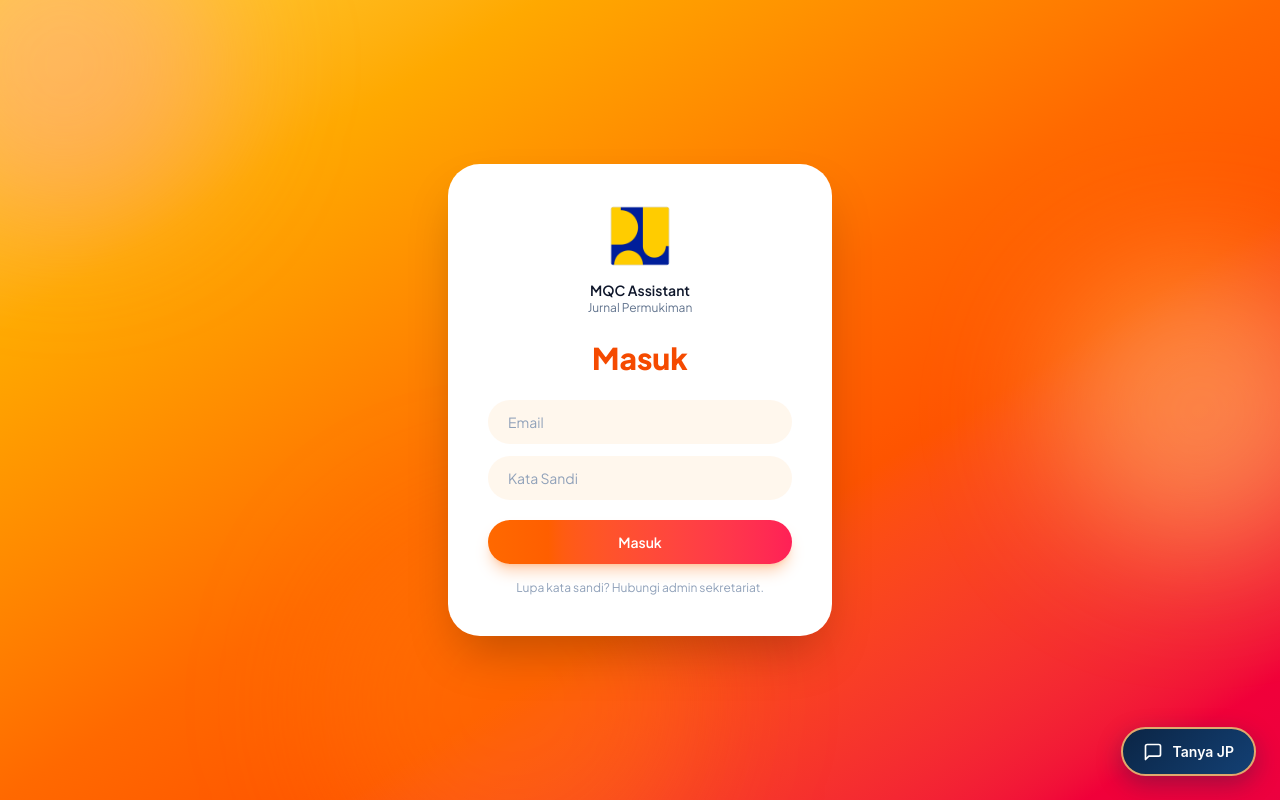
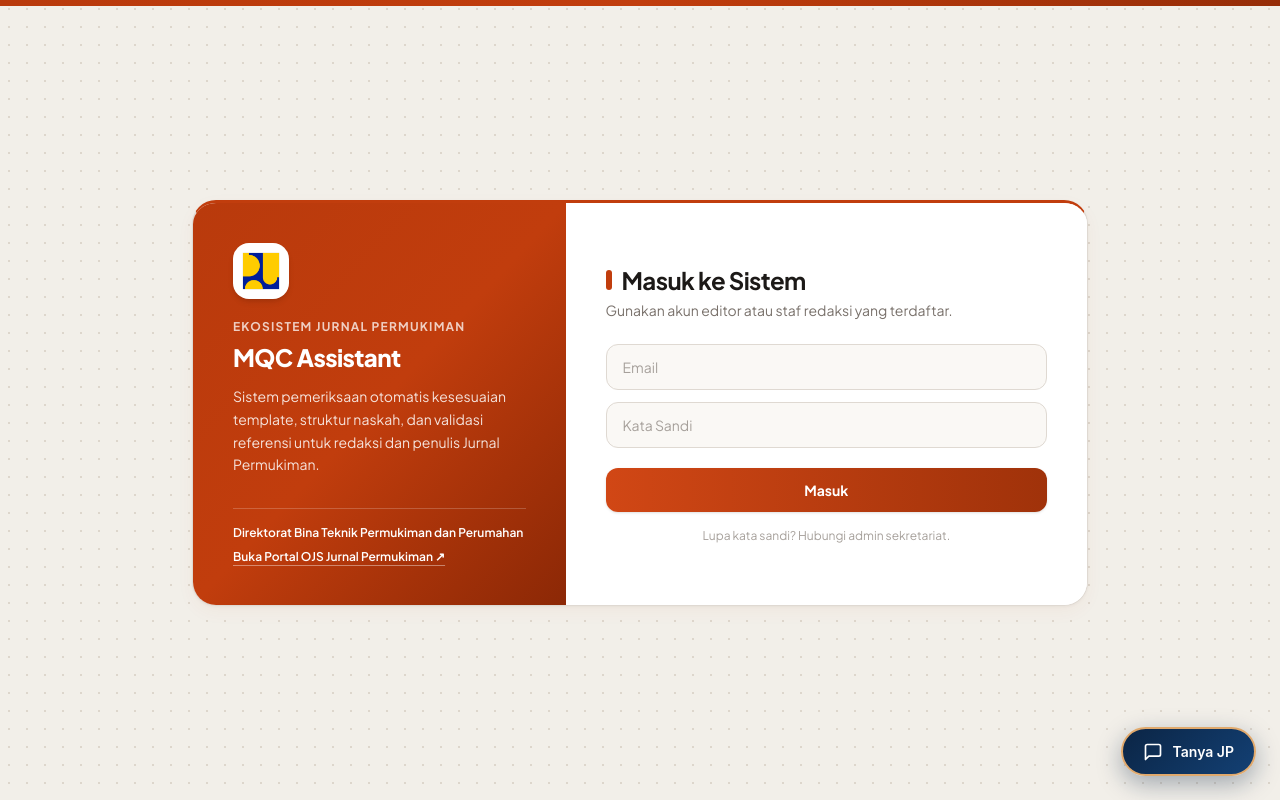
Before and after one commit to danytriyatna/MQC-JurnalPermukiman, a Next.js app: page /login in a window 1280 px wide. Built offline with nearby package versions, Linux system fonts and the light colour scheme; no server answers.

Commit message:
style(upload,login): unify upload, login, and empty states with Puskim Merah Bata design system

```diff
--- a/src/app/login/page.tsx
+++ b/src/app/login/page.tsx
@@ -14,39 +14,61 @@ export default async function LoginPage() {
   }
 
   return (
-    <div className="relative flex min-h-screen items-center justify-center overflow-hidden bg-gradient-to-br from-amber-300 via-orange-500 to-rose-600 px-4">
-      {/* Decorative warm blobs, purely visual */}
-      <div
-        className="pointer-events-none absolute -left-24 -top-24 h-80 w-80 rounded-full bg-rose-300/40 blur-3xl"
-        aria-hidden="true"
-      />
-      <div
-        className="pointer-events-none absolute -right-16 top-1/3 h-72 w-72 rounded-full bg-amber-200/40 blur-3xl"
-        aria-hidden="true"
-      />
-      <div
-        className="pointer-events-none absolute -bottom-24 left-1/4 h-96 w-96 rounded-full bg-orange-400/30 blur-3xl"
-        aria-hidden="true"
-      />
+    <div className="flex min-h-screen flex-col puskim-canvas">
+      <div className="h-1.5 w-full bg-gradient-to-r from-[#B93A0C] via-[#C13D0D] to-[#962D08]" />
 
-      <div className="relative z-10 w-full max-w-sm">
-        <div className="rounded-[2rem] bg-white p-8 shadow-2xl sm:p-10">
-          <div className="mb-6 flex flex-col items-center text-center">
-            {/* Logo sits on white so its navy/gold colors stay clean against the warm gradient behind the card. */}
+      <div className="flex flex-1 items-center justify-center px-4 py-10">
+        <div className="fresh-card grid w-full max-w-4xl overflow-hidden rounded-3xl border-t-[3px] border-t-[#C13D0D] md:grid-cols-12">
+          <div className="flex flex-col justify-between bg-gradient-to-br from-[#B93A0C] via-[#C13D0D] to-[#8C2806] p-8 text-white md:col-span-5 sm:p-10">
+            <div>
+              <div className="inline-flex h-14 w-14 items-center justify-center rounded-2xl bg-white p-2 shadow-md">
                 <Image
                   src="/logo-pu.png"
                   alt="Logo Kementerian Pekerjaan Umum"
-              width={64}
-              height={64}
-              className="rounded-xl"
+                  width={44}
+                  height={44}
+                  className="object-contain"
                   priority
                 />
-            <p className="mt-3 text-sm font-semibold text-slate-900">MQC Assistant</p>
-            <p className="text-xs text-slate-500">Jurnal Permukiman</p>
+              </div>
+              <p className="mt-5 text-xs font-bold uppercase tracking-widest text-white/75">
+                Ekosistem Jurnal Permukiman
+              </p>
+              <h2 className="mt-1.5 text-2xl font-extrabold tracking-tight text-white">
+                MQC Assistant
+              </h2>
+              <p className="mt-3 text-sm leading-relaxed text-white/85">
+                Sistem pemeriksaan otomatis kesesuaian template, struktur naskah, dan validasi
+                referensi untuk redaksi dan penulis Jurnal Permukiman.
+              </p>
             </div>
 
-          <h1 className="mb-6 text-center text-3xl font-extrabold text-orange-600">Masuk</h1>
+            <div className="mt-8 border-t border-white/20 pt-4 text-xs text-white/80">
+              <p className="font-semibold text-white">Direktorat Bina Teknik Permukiman dan Perumahan</p>
+              <a
+                href="http://localhost/jurnalpermukiman/index.php/JP"
+                target="_blank"
+                rel="noopener noreferrer"
+                className="mt-2 inline-flex items-center gap-1 font-semibold text-white underline decoration-white/40 underline-offset-4 hover:decoration-white"
+              >
+                Buka Portal OJS Jurnal Permukiman ↗
+              </a>
+            </div>
+          </div>
+
+          <div className="flex flex-col justify-center bg-white p-8 md:col-span-7 sm:p-10">
+            <div className="mb-6">
+              <div className="flex items-center gap-2.5">
+                <span className="h-5 w-1.5 rounded-full bg-[#C13D0D]" aria-hidden="true" />
+                <h1 className="text-2xl font-bold tracking-tight text-stone-900">Masuk ke Sistem</h1>
+              </div>
+              <p className="mt-1 text-sm text-stone-500">
+                Gunakan akun editor atau staf redaksi yang terdaftar.
+              </p>
+            </div>
+
             <LoginForm />
+          </div>
         </div>
       </div>
     </div>
--- a/src/app/manuscripts/upload/page.tsx
+++ b/src/app/manuscripts/upload/page.tsx
@@ -1,19 +1,108 @@
+import Link from "next/link";
 import AppHeader from "@/components/layout/AppHeader";
 import UploadForm from "@/components/upload/UploadForm";
 
+const SCREENING_CHECKLIST = [
+  {
+    title: "Judul, Penulis & Afiliasi",
+    desc: "Memeriksa kesesuaian font Cambria, posisi rata tengah, dan kelengkapan afiliasi penulis.",
+  },
+  {
+    title: "Abstrak Indonesia & Inggris",
+    desc: "Mengecek batas jumlah kata (200–250 kata), format paragraf, dan keberadaan kata kunci.",
+  },
+  {
+    title: "Margin Halaman & Heading",
+    desc: "Validasi margin standar (25 mm), ukuran header/footer (15 mm), serta penomoran sub-bab.",
+  },
+  {
+    title: "Tabel, Gambar & Persamaan",
+    desc: "Memastikan posisi caption gambar di bawah, caption tabel di atas, dan penomoran berurutan.",
+  },
+  {
+    title: "Referensi & Sitasi",
+    desc: "Mendukung verifikasi daftar pustaka serta kelengkapan tautan DOI / rujukan standar.",
+  },
+];
+
 export default function UploadManuscriptPage() {
   return (
-    <div className="min-h-screen bg-slate-50">
+    <div className="flex min-h-screen flex-col puskim-canvas">
       <AppHeader />
-      <main className="mx-auto max-w-3xl px-4 py-6 sm:px-6">
-        <div className="mb-5">
-          <h1 className="text-lg font-semibold text-slate-900">Unggah Naskah</h1>
-          <p className="mt-0.5 text-sm text-slate-500">
-            Sistem akan otomatis memeriksa kesesuaian naskah dengan template Jurnal Permukiman.
-          </p>
+      <main className="mx-auto w-full max-w-[1760px] flex-1 px-4 py-6 sm:px-6 lg:px-8">
+        <div className="mb-4">
+          <Link
+            href="/dashboard"
+            className="inline-flex items-center gap-1.5 rounded-lg border border-[#DFD9D2] bg-white px-3 py-1.5 text-xs font-semibold text-[#A0320A] shadow-xs transition-colors hover:border-[#F4D4C9] hover:bg-[#FDF4F0]"
+          >
+            <span aria-hidden="true">&larr;</span>
+            Kembali ke Antrean &amp; Riwayat Naskah
+          </Link>
         </div>
-        <UploadForm />
+
+        <div className="grid grid-cols-1 gap-6 lg:grid-cols-12">
+          <div className="lg:col-span-8">
+            <div className="fresh-card rounded-2xl border-t-[3px] border-t-[#C13D0D] p-6">
+              <div className="mb-5 flex items-start gap-3">
+                <span
+                  className="mt-1 h-7 w-1.5 shrink-0 rounded-full bg-gradient-to-b from-[#D14715] to-[#8C2806]"
+                  aria-hidden="true"
+                />
+                <div>
+                  <h1 className="text-xl font-bold tracking-tight text-stone-900">Unggah Naskah</h1>
+                  <p className="mt-0.5 text-sm text-stone-600">
+                    Sistem akan otomatis memeriksa kesesuaian dokumen <span className="font-mono text-xs">.docx</span>{" "}
+                    dengan template resmi <strong>Jurnal Permukiman</strong>.
+                  </p>
+                </div>
+              </div>
+              <UploadForm />
+            </div>
+          </div>
+
+          <aside className="space-y-5 lg:col-span-4">
+            <div className="fresh-card overflow-hidden rounded-2xl">
+              <div className="flex items-center justify-between border-b border-[#EFEAE4] bg-[#FAF8F5]/90 px-5 py-3">
+                <div className="flex items-center gap-2">
+                  <span className="h-2 w-2 rounded-full bg-[#C13D0D]" aria-hidden="true" />
+                  <h2 className="text-sm font-bold text-stone-900">Komponen yang Diperiksa</h2>
+                </div>
+                <span className="rounded-full border border-[#F4D4C9] bg-[#FDF4F0] px-2.5 py-0.5 text-[11px] font-semibold text-[#A0320A]">
+                  5 bagian
+                </span>
+              </div>
+              <ul className="divide-y divide-[#EFEAE4]">
+                {SCREENING_CHECKLIST.map((item) => (
+                  <li key={item.title} className="px-5 py-3.5">
+                    <p className="text-sm font-semibold text-stone-900">{item.title}</p>
+                    <p className="mt-0.5 text-xs leading-relaxed text-stone-500">{item.desc}</p>
+                  </li>
+                ))}
+              </ul>
+            </div>
+          </aside>
+        </div>
       </main>
+
+      <footer className="mt-auto border-t border-[#DFD9D2] bg-white/80 backdrop-blur-xs">
+        <div className="mx-auto flex w-full max-w-[1760px] flex-col items-start justify-between gap-2 px-4 py-3 text-xs text-stone-500 sm:flex-row sm:items-center sm:px-6 lg:px-8">
+          <div className="flex items-center gap-2">
+            <span className="h-2 w-2 rounded-full bg-[#C13D0D]" aria-hidden="true" />
+            <span>
+              <strong className="font-semibold text-stone-700">MQC Assistant</strong> · Jurnal Permukiman — Direktorat
+              Bina Teknik Permukiman dan Perumahan, Kementerian PU
+            </span>
+          </div>
+          <a
+            href="http://localhost/jurnalpermukiman/index.php/JP"
+            target="_blank"
+            rel="noopener noreferrer"
+            className="font-medium text-[#A0320A] transition-colors hover:underline"
+          >
+            Portal OJS Jurnal Permukiman ↗
+          </a>
+        </div>
+      </footer>
     </div>
   );
 }
--- a/src/components/auth/LoginForm.tsx
+++ b/src/components/auth/LoginForm.tsx
@@ -46,7 +46,7 @@ export default function LoginForm() {
           required
           value={email}
           onChange={(e) => setEmail(e.target.value)}
-          className="w-full rounded-full bg-orange-50 px-5 py-3 text-sm text-slate-900 placeholder:text-slate-400 transition-shadow duration-150 focus:outline-none focus:ring-2 focus:ring-orange-400"
+          className="w-full rounded-xl border border-[#DFD9D2] bg-[#FAF8F5] px-4 py-3 text-sm text-stone-900 placeholder:text-stone-400 transition-colors focus:border-[#C13D0D] focus:bg-white focus:outline-none focus:ring-1 focus:ring-[#C13D0D]"
           placeholder="Email"
         />
       </div>
@@ -63,7 +63,7 @@ export default function LoginForm() {
           required
           value={password}
           onChange={(e) => setPassword(e.target.value)}
-          className="w-full rounded-full bg-orange-50 px-5 py-3 text-sm text-slate-900 placeholder:text-slate-400 transition-shadow duration-150 focus:outline-none focus:ring-2 focus:ring-orange-400"
+          className="w-full rounded-xl border border-[#DFD9D2] bg-[#FAF8F5] px-4 py-3 text-sm text-stone-900 placeholder:text-stone-400 transition-colors focus:border-[#C13D0D] focus:bg-white focus:outline-none focus:ring-1 focus:ring-[#C13D0D]"
           placeholder="Kata Sandi"
         />
       </div>
@@ -77,12 +77,12 @@ export default function LoginForm() {
       <button
         type="submit"
         disabled={isSubmitting}
-        className="mt-2 rounded-full bg-gradient-to-r from-orange-500 to-rose-500 px-4 py-3 text-sm font-semibold text-white shadow-lg shadow-orange-500/30 transition-[filter,transform] duration-150 hover:brightness-105 active:scale-[0.97] disabled:cursor-not-allowed disabled:opacity-60 disabled:active:scale-100"
+        className="mt-2 rounded-xl bg-gradient-to-r from-[#D14715] to-[#A0320A] px-4 py-3 text-sm font-bold text-white shadow-sm transition-[filter,transform] duration-150 hover:brightness-105 active:scale-[0.98] disabled:cursor-not-allowed disabled:opacity-60 disabled:active:scale-100"
       >
         {isSubmitting ? "Masuk..." : "Masuk"}
       </button>
 
-      <p className="mt-1 text-center text-xs text-slate-400">
+      <p className="mt-1 text-center text-xs text-stone-400">
         Lupa kata sandi? Hubungi admin sekretariat.
       </p>
     </form>
--- a/src/components/dashboard/EmptyStateDashboard.tsx
+++ b/src/components/dashboard/EmptyStateDashboard.tsx
@@ -7,16 +7,16 @@ interface EmptyStateProps {
 export default function EmptyStateDashboard({ variant, onResetFilters }: EmptyStateProps) {
   if (variant === "no-results") {
     return (
-      <div className="flex flex-col items-center justify-center rounded-lg border border-dashed border-slate-300 bg-white px-6 py-16 text-center">
-        <p className="text-sm font-medium text-slate-900">Tidak ada naskah yang cocok</p>
-        <p className="mt-1 text-sm text-slate-500">
+      <div className="fresh-card flex flex-col items-center justify-center rounded-2xl px-6 py-16 text-center">
+        <p className="text-sm font-semibold text-stone-900">Tidak ada naskah yang cocok</p>
+        <p className="mt-1 text-sm text-stone-500">
           Coba ubah kata kunci pencarian atau filter status.
         </p>
         {onResetFilters && (
           <button
             type="button"
             onClick={onResetFilters}
-            className="mt-4 rounded-md bg-white px-3 py-1.5 text-sm font-medium text-slate-700 ring-1 ring-inset ring-slate-300 transition-[background-color,transform] duration-150 hover:bg-slate-50 active:scale-[0.97]"
+            className="mt-4 rounded-lg border border-[#F4D4C9] bg-[#FDF4F0] px-3.5 py-1.5 text-sm font-semibold text-[#A0320A] transition-colors duration-150 hover:bg-[#C13D0D] hover:text-white active:scale-[0.97]"
           >
             Reset filter
           </button>
@@ -26,10 +26,10 @@ export default function EmptyStateDashboard({ variant, onResetFilters }: EmptySt
   }
 
   return (
-    <div className="flex flex-col items-center justify-center rounded-lg border border-dashed border-slate-300 bg-white px-6 py-20 text-center">
-      <div className="flex h-12 w-12 items-center justify-center rounded-full bg-slate-100">
+    <div className="fresh-card flex flex-col items-center justify-center rounded-2xl px-6 py-20 text-center">
+      <div className="flex h-12 w-12 items-center justify-center rounded-full bg-[#FDF4F0] ring-1 ring-[#F4D4C9]">
         <svg
-          className="h-6 w-6 text-slate-400"
+          className="h-6 w-6 text-[#C13D0D]"
           fill="none"
           viewBox="0 0 24 24"
           strokeWidth={1.5}
@@ -43,14 +43,14 @@ export default function EmptyStateDashboard({ variant, onResetFilters }: EmptySt
           />
         </svg>
       </div>
-      <p className="mt-4 text-sm font-medium text-slate-900">Belum ada naskah diunggah</p>
-      <p className="mt-1 max-w-sm text-sm text-slate-500">
+      <p className="mt-4 text-sm font-semibold text-stone-900">Belum ada naskah diunggah</p>
+      <p className="mt-1 max-w-sm text-sm text-stone-500">
         Unggah naskah pertama untuk mulai memeriksa kesesuaiannya dengan template Jurnal
         Permukiman secara otomatis.
       </p>
       <Link
         href="/manuscripts/upload"
-        className="mt-4 rounded-md bg-slate-900 px-3.5 py-2 text-sm font-medium text-white transition-[background-color,transform] duration-150 hover:bg-slate-800 active:scale-[0.97]"
+        className="mt-4 rounded-lg bg-gradient-to-r from-[#D14715] to-[#A0320A] px-4 py-2 text-sm font-bold text-white shadow-xs transition-all duration-150 hover:brightness-105 active:scale-[0.97]"
       >
         Unggah Naskah Pertama
       </Link>
--- a/src/components/upload/UploadForm.tsx
+++ b/src/components/upload/UploadForm.tsx
@@ -137,8 +137,10 @@ export default function UploadForm({ manuscriptId }: { manuscriptId?: string })
         onKeyDown={(e) => {
           if (e.key === "Enter" || e.key === " ") inputRef.current?.click();
         }}
-        className={`flex cursor-pointer flex-col items-center justify-center rounded-lg border-2 border-dashed px-6 py-16 text-center transition-colors ${
-          isDragging ? "border-slate-500 bg-slate-100" : "border-slate-300 bg-white hover:bg-slate-50"
+        className={`flex cursor-pointer flex-col items-center justify-center rounded-xl border-2 border-dashed px-6 py-16 text-center transition-colors duration-150 ${
+          isDragging
+            ? "border-[#C13D0D] bg-[#FDF4F0]"
+            : "border-[#DFD9D2] bg-[#FAF8F5]/60 hover:border-[#C13D0D]/60 hover:bg-[#FDF4F0]/50"
         } ${isUploading ? "pointer-events-none opacity-70" : ""}`}
       >
         <input
@@ -155,7 +157,7 @@ export default function UploadForm({ manuscriptId }: { manuscriptId?: string })
         {isUploading ? (
           <>
             <svg
-              className="h-8 w-8 animate-spin text-slate-400"
+              className="h-8 w-8 animate-spin text-[#C13D0D]"
               fill="none"
               viewBox="0 0 24 24"
               aria-hidden="true"
@@ -163,10 +165,10 @@ export default function UploadForm({ manuscriptId }: { manuscriptId?: string })
               <circle className="opacity-25" cx="12" cy="12" r="10" stroke="currentColor" strokeWidth="4" />
               <path className="opacity-75" fill="currentColor" d="M4 12a8 8 0 018-8v4a4 4 0 00-4 4H4z" />
             </svg>
-            <p className="mt-3 text-sm font-medium text-slate-900">
+            <p className="mt-3 text-sm font-semibold text-stone-900">
               {phase === "uploading" ? "Mengunggah" : "Memeriksa"} {fileName}…
             </p>
-            <p className="mt-1 text-xs text-slate-500">
+            <p className="mt-1 text-xs text-stone-500">
               {phase === "uploading"
                 ? "Mengirim file ke penyimpanan, mohon tunggu."
                 : "Memeriksa kesesuaian naskah dengan gaya selingkung, mohon tunggu."}
@@ -174,13 +176,13 @@ export default function UploadForm({ manuscriptId }: { manuscriptId?: string })
           </>
         ) : (
           <>
-            <div className="flex h-12 w-12 items-center justify-center rounded-full bg-slate-100">
-              <svg className="h-6 w-6 text-slate-400" fill="none" viewBox="0 0 24 24" strokeWidth={1.5} stroke="currentColor" aria-hidden="true">
+            <div className="flex h-12 w-12 items-center justify-center rounded-full bg-[#FDF4F0] ring-1 ring-[#F4D4C9]">
+              <svg className="h-6 w-6 text-[#C13D0D]" fill="none" viewBox="0 0 24 24" strokeWidth={1.75} stroke="currentColor" aria-hidden="true">
                 <path strokeLinecap="round" strokeLinejoin="round" d="M12 16.5V9.75m0 0 3 3m-3-3-3 3M6.75 19.5a4.5 4.5 0 0 1-1.41-8.775 5.25 5.25 0 0 1 10.233-2.33 3 3 0 0 1 3.758 3.848A3.752 3.752 0 0 1 18 19.5H6.75Z" />
               </svg>
             </div>
-            <p className="mt-3 text-sm font-medium text-slate-900">Tarik file .docx ke sini, atau klik untuk memilih</p>
-            <p className="mt-1 text-xs text-slate-500">Maksimum 50MB, format Word (.docx) saja</p>
+            <p className="mt-3 text-sm font-semibold text-stone-900">Tarik file .docx ke sini, atau klik untuk memilih</p>
+            <p className="mt-1 text-xs text-stone-500">Maksimum 50MB, format Microsoft Word (.docx) saja</p>
           </>
         )}
       </div>
```
Lines whose indentation alone changed are shown as unchanged.
